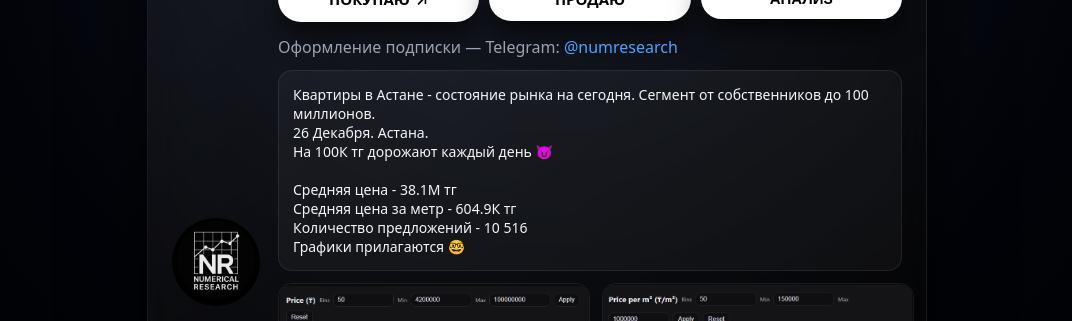
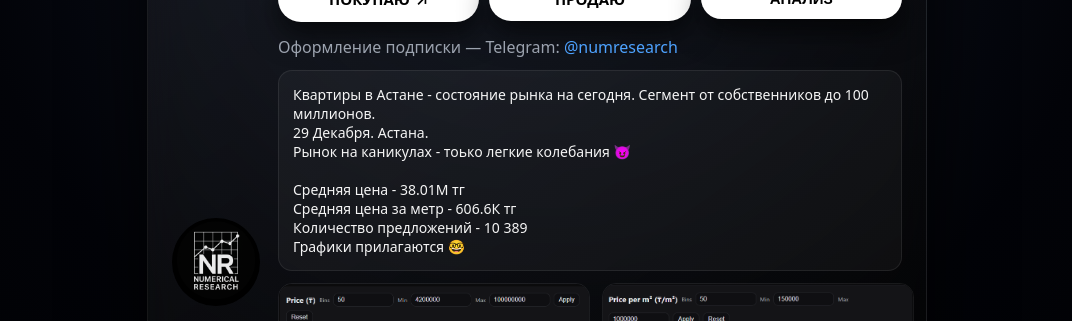
Before and after one commit to DIF-dk2024/NR_betaRender, a plain HTML site: page index.html in a window 1280 px wide. Shown: the part 154-475 px from the top of the page, without its empty margins (103-1175 px from the left). Drawn offline with Linux system fonts and the light colour scheme.

Commit message:
Update index.html

```diff
--- a/index.html
+++ b/index.html
@@ -293,12 +293,12 @@
 
           <!-- ТЕКСТОВЫЙ БЛОК -->
           <div class="market-box">Квартиры в Астане - состояние рынка на сегодня. Сегмент от собственников до 100 миллионов.
-26 Декабря. Астана.
-На 100К тг дорожают каждый день 😈
+29 Декабря. Астана.
+Рынок на каникулах - тоько легкие колебания 😈
 
-Средняя цена - 38.1М тг
-Средняя цена за метр - 604.9К тг
-Количество предложений - 10 516
+Средняя цена - 38.01М тг
+Средняя цена за метр - 606.6К тг
+Количество предложений - 10 389
 Графики прилагаются 🤓</div>
 
           <!-- ДВЕ КАРТИНКИ В ОДНУ ЛИНИЮ -->
```
